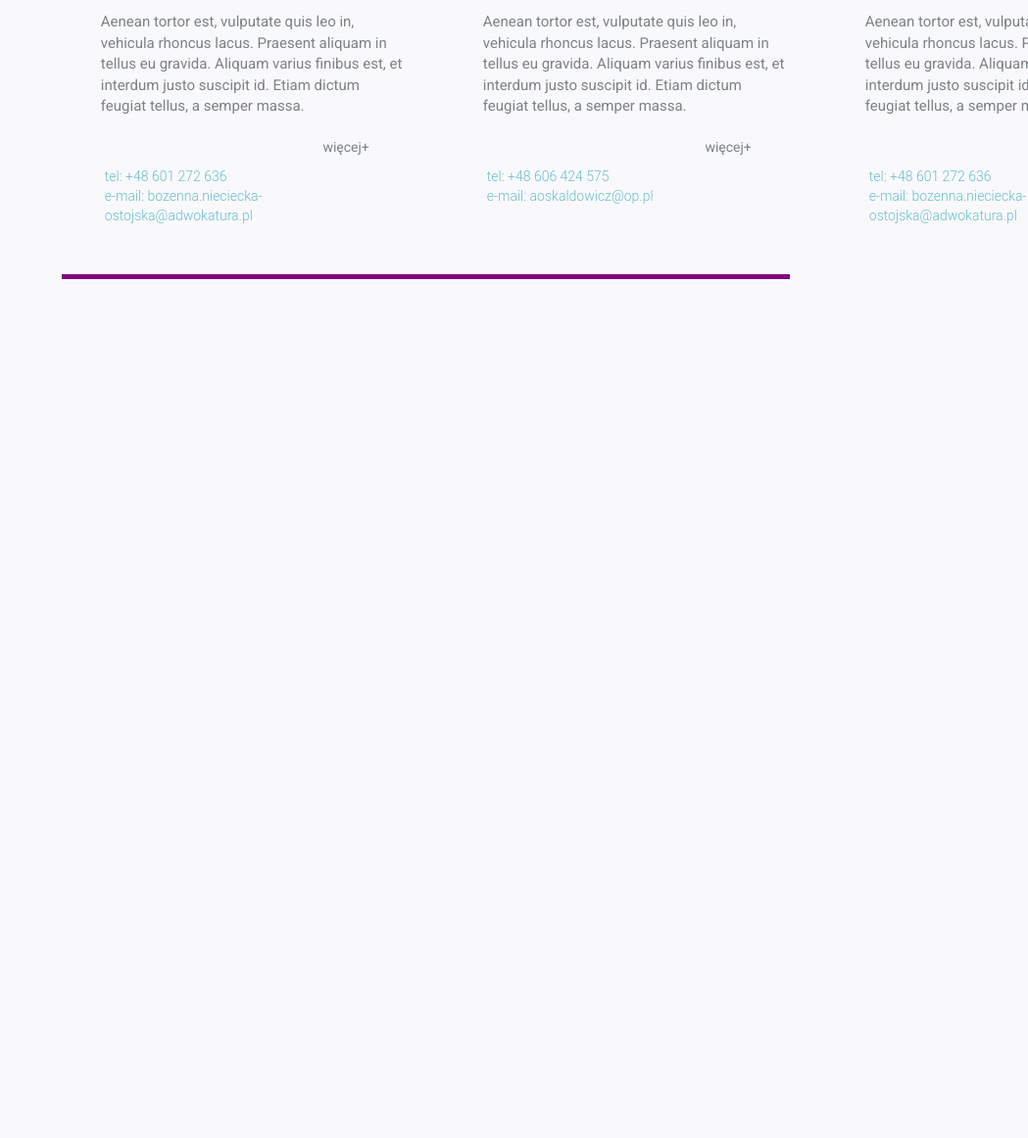
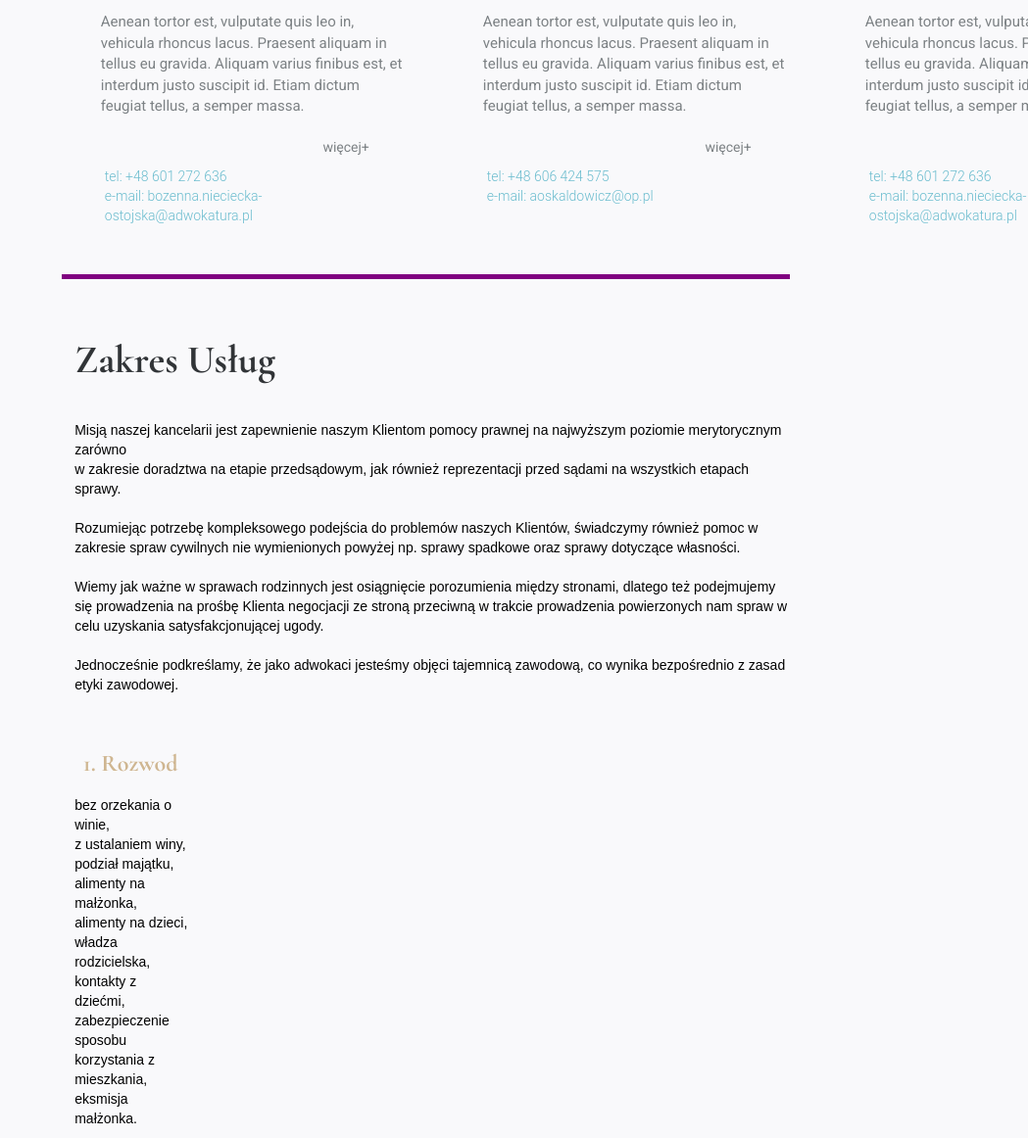
Before and after one commit to kieranthompson/paulina-site, a plain HTML site: page index.html in a window 1280 px wide. Shown: the part 1390-2552 px from the top of the page at 98% size, without its empty margins (231-1280 px from the left). Before the commit the page ends 1675 px from the top, so only its background shows below. Drawn offline with nearby package versions, Linux system fonts and the light colour scheme.

Commit message:
latest update

```diff
--- a/assets/css/Navigation-Clean1.css
+++ b/assets/css/Navigation-Clean1.css
@@ -38,11 +38,11 @@
 }
 
 .navigation-clean .navbar-brand img {
-  height:50px;
+  height:75px;
   display:inline-block;
   width:auto;
   position:absolute;
-  top:15px;
+  top: 0;
   left:200px;
 }
 
--- a/assets/css/styles.css
+++ b/assets/css/styles.css
@@ -1,6 +1,6 @@
 #heading-logo {
   position:absolute;
-  top:55%;
+  top:52.5%;
   left:74%;
   max-height:100px;
 }
@@ -49,3 +49,20 @@ img {
   top: 125%;
   left: 20%;
 }
+
+#zakres-text {
+  color: #000000;
+  width: 150%;
+  font-family: 'Roboto:300', sans-serif;
+  padding-left: 7.5%;
+}
+
+#zakres-list {
+  padding-left: 7.5%;
+  width: 30%;
+}
+
+#zakres-list p {
+  font-family: 'Roboto:300', sans-serif;
+  color: #000000;
+}
--- a/index.html
+++ b/index.html
@@ -87,6 +87,33 @@
         <div id="border">
         </div>
 
+        <div id="zakres">
+
+            <h2 style="font-family:'Cormorant Garamond', serif; font-size: 40px; padding-left: 7.5%;">Zakres Usług</h2>
+            <p id="zakres-text">Misją naszej kancelarii jest zapewnienie naszym Klientom pomocy prawnej na najwyższym poziomie merytorycznym zarówno <br>
+                w zakresie doradztwa na etapie przedsądowym, jak również reprezentacji przed sądami na wszystkich etapach sprawy.
+                <br>
+                <br>
+                Rozumiejąc potrzebę kompleksowego podejścia do problemów naszych Klientów, świadczymy również pomoc w zakresie spraw cywilnych nie wymienionych powyżej np. sprawy spadkowe oraz sprawy dotyczące własności.
+                <br />
+                <br>
+                Wiemy jak ważne w sprawach rodzinnych jest osiągnięcie porozumienia między stronami, dlatego też podejmujemy się prowadzenia  na prośbę Klienta negocjacji ze stroną przeciwną w trakcie prowadzenia powierzonych nam spraw w celu uzyskania satysfakcjonującej ugody.
+                <br />
+                <br />
+                Jednocześnie podkreślamy, że jako adwokaci jesteśmy objęci tajemnicą zawodową, co  wynika bezpośrednio z zasad etyki zawodowej.
+                </p>
+
+        </div>
+        <br />
+
+        <div id="zakres-list">
+          <h3 id="zakres-list-heading" style="font-family: 'Cormorant Garamond', serif; font-size: 24px; font-weight: bold; padding: 7.5%; color: #cfb691; ">1. Rozwod</h3>
+          <p>
+            bez orzekania o winie,<br />
+z ustalaniem winy, podział majątku, alimenty na małżonka, alimenty na dzieci, władza rodzicielska, kontakty z dziećmi, zabezpieczenie sposobu korzystania z mieszkania, eksmisja małżonka.
+          </p>
+        </div>
+
 
 
     </div>
```
